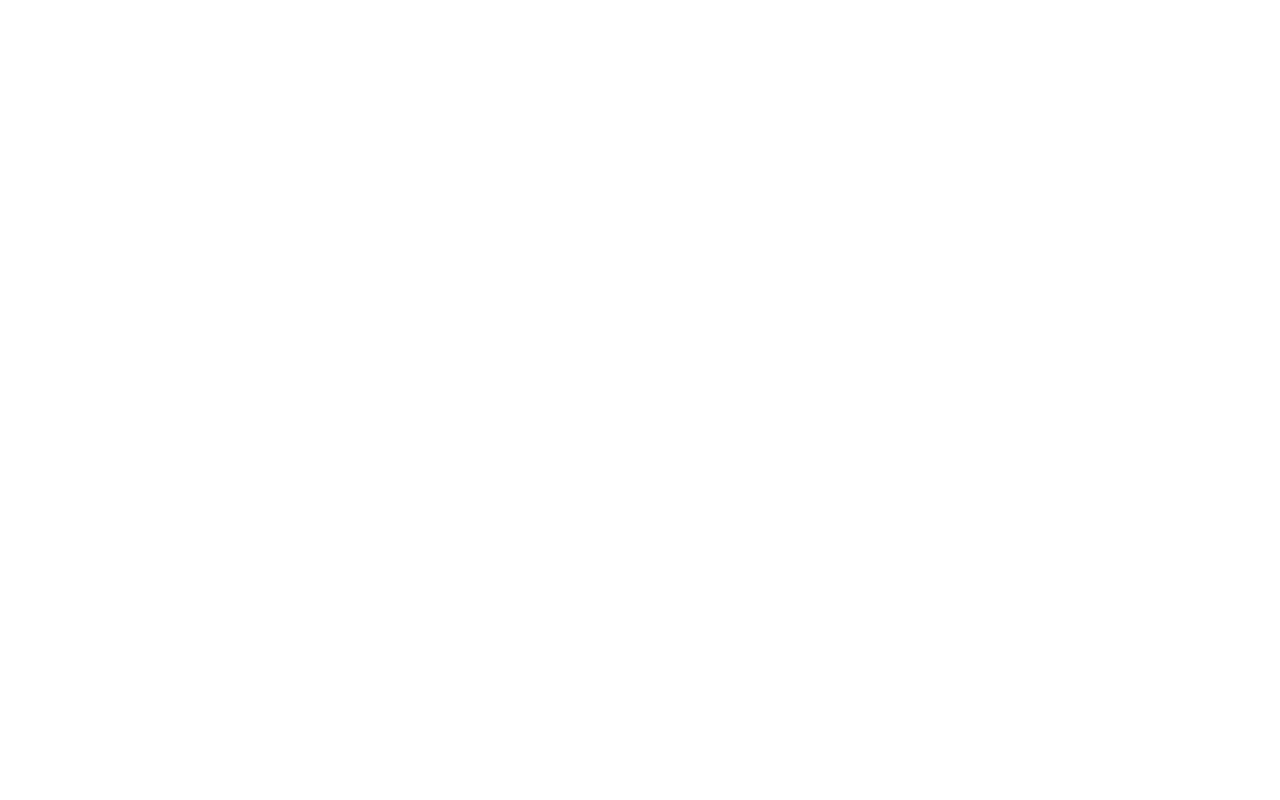
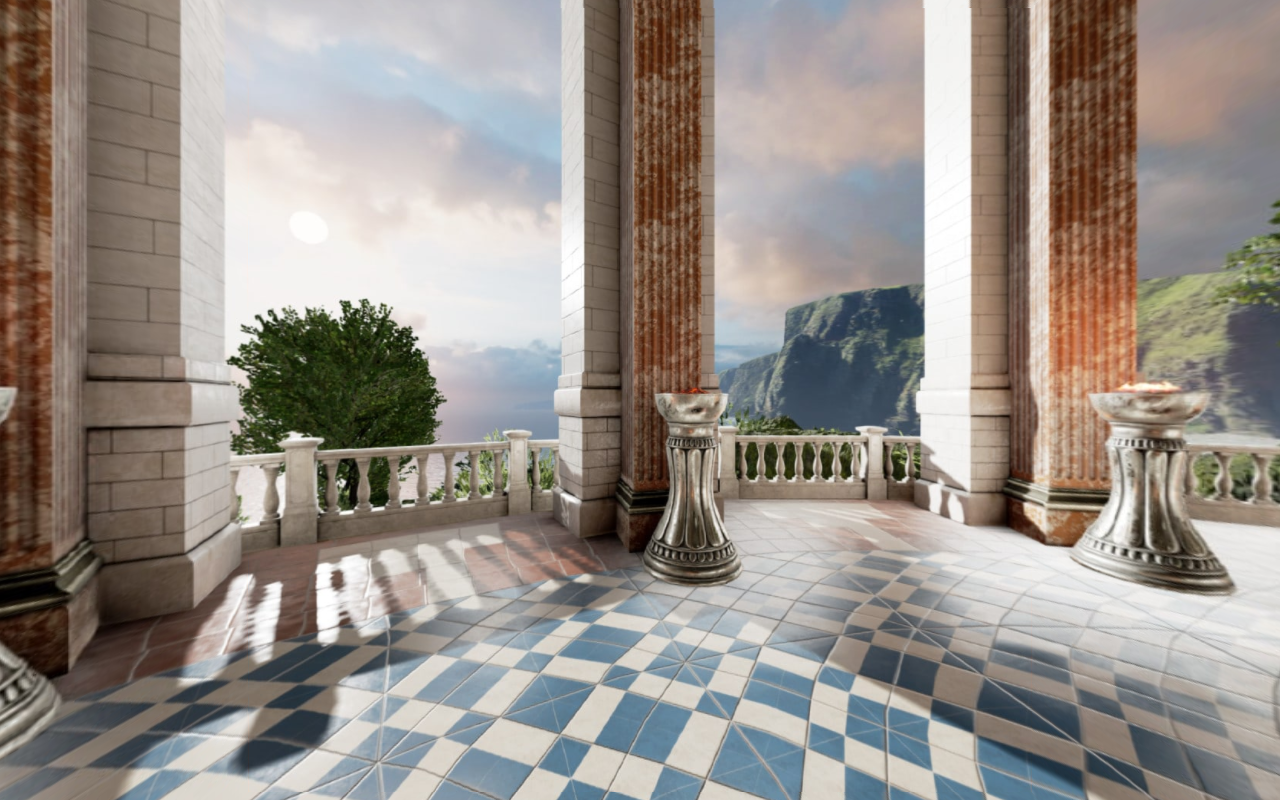
Before and after one commit to hiropy0123/webpack-typescript-threejs, a website built with webpack: page src/index.html in a window 1280 px wide. Built offline with nearby package versions, Linux system fonts and the light colour scheme; animation ran at ten frames a second; files whose address does not match are found by name.

Commit message:
webgl_panorama_cube

```diff
--- a/package.json
+++ b/package.json
@@ -5,7 +5,7 @@
   "license": "MIT",
   "scripts": {
     "dev": "webpack --mode development --watch",
-    "start": "webpack-dev-server --mode development --watch",
+    "start": "webpack-dev-server --hot --mode development --watch",
     "build": "webpack --mode production"
   },
   "devDependencies": {
@@ -29,7 +29,7 @@
     "typescript": "^3.9.2",
     "webpack": "^4.42.1",
     "webpack-cli": "^3.3.11",
-    "webpack-dev-server": "^3.10.3",
+    "webpack-dev-server": "^3.11.0",
     "write-file-webpack-plugin": "^4.5.1"
   },
   "dependencies": {
--- a/src/index.html
+++ b/src/index.html
@@ -1,9 +1,16 @@
 <!DOCTYPE html>
-<html lang="en">
+<html lang="ja">
 <head>
   <meta charset="UTF-8">
   <meta name="viewport" content="width=device-width, initial-scale=1.0">
   <title>Document</title>
+  <style>
+    body {
+      margin: 0;
+      padding: 0;
+      box-sizing: border-box;
+    }
+  </style>
 </head>
 <body>
   <div id="container"></div>
--- a/src/index.ts
+++ b/src/index.ts
@@ -1,2 +1,94 @@
+import { WebGLRenderer, Scene, PerspectiveCamera, Texture, MeshBasicMaterial, Mesh, BoxBufferGeometry } from 'three';
+import { OrbitControls } from 'three/examples/jsm/controls/OrbitControls'
+import gsap from 'gsap';
 
-import gsap from 'gsap';
+// https://threejs.org/examples/#webgl_panorama_cube
+// https://github.com/mrdoob/three.js/blob/master/examples/webgl_panorama_cube.html
+
+let camera: PerspectiveCamera;
+let renderer: WebGLRenderer;
+let scene: Scene;
+let controls: OrbitControls;
+
+init();
+animate();
+
+function init() {
+  const container = document.getElementById('container');
+
+  renderer = new WebGLRenderer();
+  renderer.setPixelRatio(window.devicePixelRatio);
+  renderer.setSize(window.innerWidth, window.innerHeight);
+  container?.appendChild(renderer.domElement);
+
+  scene = new Scene();
+
+  camera = new PerspectiveCamera(90, window.innerWidth / window.innerHeight, 0.1, 100);
+  camera.position.z = 0.01;
+
+  controls = new OrbitControls(camera, renderer.domElement);
+  controls.enableZoom = false;
+  controls.enablePan = false;
+  controls.enableDamping = true;
+  controls.rotateSpeed = -0.25;
+
+  var textures = getTexturesFromAtlasFile( "images/sun_temple_stripe.jpg", 6 );
+
+  var materials = [];
+
+  for (let i = 0; i < 6; i++) {
+    materials.push(new MeshBasicMaterial({ map: textures[i] }));
+  }
+
+  var skyBox = new Mesh(new BoxBufferGeometry(1, 1, 1), materials);
+  skyBox.geometry.scale(1, 1, -1);
+  scene.add(skyBox);
+
+  window.addEventListener('resize', onWindowResize, false);
+}
+
+function getTexturesFromAtlasFile(atlasImgUrl: string, tilesNum: number) {
+  var textures: string | any[] = [];
+
+  for (let i = 0; i < tilesNum; i++) {
+    textures[i] = new Texture();
+  }
+
+  var imageObj = new Image();
+  imageObj.onload = function() {
+    var canvas;
+    var context;
+    var titleWidth = imageObj.height;
+
+    for (let i = 0; i < textures.length; i++) {
+      canvas = document.createElement('canvas');
+      context = canvas.getContext("2d");
+      canvas.width = titleWidth;
+      canvas.height = titleWidth;
+      context?.drawImage(imageObj, titleWidth * i, 0, titleWidth, titleWidth, 0, 0, titleWidth, titleWidth);
+      textures[i].image = canvas;
+      textures[i].needsUpdate = true;
+    }
+  }
+
+  imageObj.src = atlasImgUrl;
+
+  return textures;
+}
+
+
+function onWindowResize() {
+  camera.aspect = window.innerWidth / window.innerHeight;
+  camera.updateProjectionMatrix();
+
+  renderer.setSize(window.innerWidth, window.innerHeight);
+}
+
+
+function animate() {
+  requestAnimationFrame(animate);
+
+  controls.update();
+
+  renderer.render(scene, camera);
+}
--- a/webpack.config.ts
+++ b/webpack.config.ts
@@ -54,7 +54,13 @@ const config: webpack.Configuration = {
         flatten: true
       }
     ]),
-  ]
+  ],
+  devServer: {
+    contentBase: `${__dirname}/dist/`,
+    watchContentBase: true,
+    open: true,
+    port: 4200
+  }
 };
 
 export default config;
```
Also changed, not shown: static/images/textures/cube/sun_temple_stripe.jpg (added), 1 other file.
